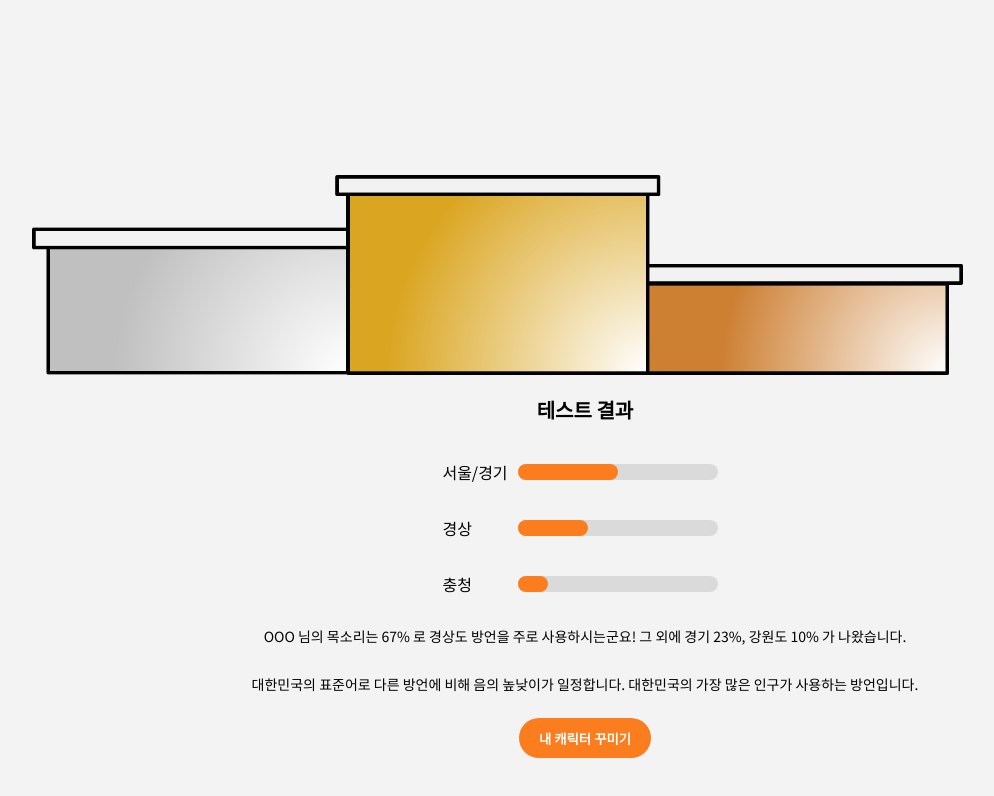
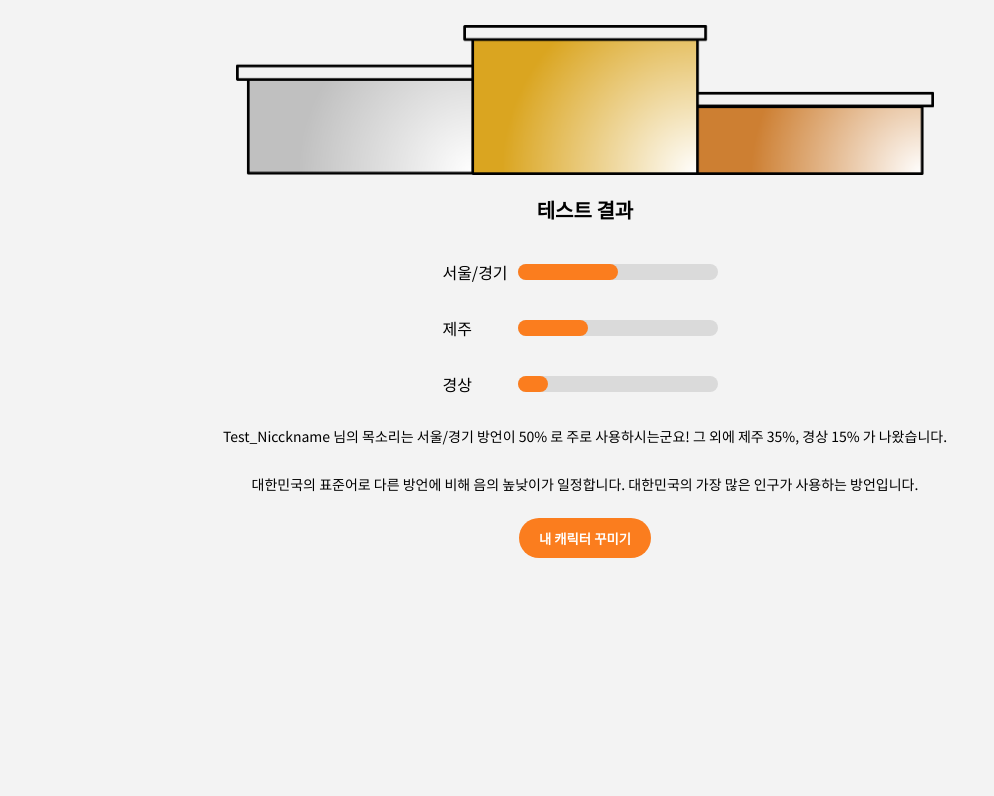
Before and after one commit to hyorimlee/maldeudggu, a Next.js app in the folder frontend/: page /result in a window 1280 px wide. Shown: the top 796 px of the page, without its empty margins (55-1049 px from the left). Built offline with nearby package versions, Linux system fonts and the light colour scheme.

Commit message:
[S06P22A203-175] feat : result page

```diff
--- a/frontend/containers/sharedImages/sharedImages.js
+++ b/frontend/containers/sharedImages/sharedImages.js
@@ -2,12 +2,11 @@ import Image from '../../components/image/image'
 import styles from './sharedImages.module.css'
 
 function SharedImages({ data }) {
-  let images = data.map(d => {
+  let images = data.map((d, idx) => {
     return (
-      <Image path={d.image_url} />
+      <Image path={d.image_url} key={idx} />
     )
   })
-  console.log(data)
 
   return (
     <article className={styles.container}>
--- a/frontend/modules/fetch.js
+++ b/frontend/modules/fetch.js
@@ -21,7 +21,7 @@ async function getRequest(url, params={}) {
     }
 
     const response = await fetch(`${SERVER_BASE}${url}${paramsKeys.length ? '?' + query : ''}`)
-    console.log(response)
+
     if (response.ok) {
       const data = await response.json()
       return data
--- a/frontend/pages/_app.js
+++ b/frontend/pages/_app.js
@@ -14,7 +14,12 @@ function MyApp({ Component, pageProps }) {
       nightMode: false,
     },
     recordAudio: [],
-    myResult: {},
+    myNickname: 'Test_Nicckname',
+    myResult: [
+      ['seoul', '50'],
+      ['jeju', '35'],
+      ['gyeongsang', '15']
+    ],
     myCharacter: {},
   })
 
--- a/frontend/pages/index.js
+++ b/frontend/pages/index.js
@@ -67,6 +67,7 @@ function Home({ data }) {
         icon={faAnglesDown}
         className={styles.icon}
       ></FontAwesomeIcon>
+      <Text size={16} contents='실시간 생성된 캐릭터' ></Text>
       <SharedImages data={data}></SharedImages>
     </>
   )
--- a/frontend/pages/result.js
+++ b/frontend/pages/result.js
@@ -7,25 +7,45 @@ import styles from '../styles/result.module.css'
 
 const dialectsFeature = {
   '서울/경기' : '대한민국의 표준어로 다른 방언에 비해 음의 높낮이가 일정합니다.\n대한민국의 가장 많은 인구가 사용하는 방언입니다.',
-  '강원' : '',
-  '충청' : '',
-  '경상' : '',
-  '전라' : '',
-  '제주' : '',
+  '강원' : '강원도의 방언은 ~~~',
+  '충청' : '충청도의 방언은 ~~~',
+  '경상' : '경상도의 방언은 ~~~',
+  '전라' : '전라도의 방언은 ~~~',
+  '제주' : '제주도의 방언은 ~~~',
+}
+
+const engToKor = {
+  'seoul': '서울/경기',
+  'gyeongsang': '경상',
+  'jeju': '제주'
 }
 
 function Result({ staticState, changeStaticState }) {
+  const myResult = [...staticState.myResult]
+  const myNickname = staticState.myNickname
+
   return (
     <>
       <>
         <div className={styles.stand}></div>
       </>
       <Text size={20} bold contents='테스트 결과'></Text>
-      <ResultProgress result={[['서울/경기', 50], ['경상', 35], ['충청', 15]]}></ResultProgress>
+      <ResultProgress
+        result={[
+          [engToKor[myResult[0][0]], parseInt(myResult[0][1])],
+          [engToKor[myResult[1][0]], parseInt(myResult[1][1])],
+          [engToKor[myResult[2][0]], parseInt(myResult[2][1])]
+        ]}>
+      </ResultProgress>
       <div>
-        <Text contents={`OOO 님의 목소리는 67% 로 경상도 방언을 주로 사용하시는군요! 그 외에 경기 23%, 강원도 10% 가 나왔습니다.`}></Text>
+        <Text
+          contents={`
+            ${myNickname} 님의 목소리는 ${engToKor[myResult[0][0]]} 방언이 ${parseInt(myResult[0][1])}% 로 주로 사용하시는군요!
+            그 외에 ${engToKor[myResult[1][0]]} ${parseInt(myResult[1][1])}%, ${engToKor[myResult[2][0]]} ${parseInt(myResult[2][1])}% 가 나왔습니다.
+          `}>
+        </Text>
       </div>
-      <Text contents={dialectsFeature['서울/경기']}></Text>
+      <Text contents={dialectsFeature[engToKor[myResult[0][0]]]}></Text>
       <Button link='/customize' content='내 캐릭터 꾸미기'></Button>
     </>
   )
--- a/frontend/pages/share/[shareid].js
+++ b/frontend/pages/share/[shareid].js
@@ -16,8 +16,7 @@ const SHARE_TEXT = `
 
 function Share({ staticState, changeStaticState }) {
   const router = useRouter()
-  const { shareid, seoul, jeju } = router.query
-  console.log(shareid, seoul, jeju)
+  const { shareid, seoul, jeju, gyeongsang } = router.query
 
   // 카카오 API 초기 생성
   useEffect(() => {
--- a/frontend/styles/result.module.css
+++ b/frontend/styles/result.module.css
@@ -1,9 +1,9 @@
 .stand {
   width: 90%;
-  height: 200px;
-  margin-top: 150px;
+  height: 150px;
 
   background-image: url(../public/reesult/stand.png);
   background-size: contain;
   background-repeat: no-repeat;
+  background-position: bottom;
 }
```
